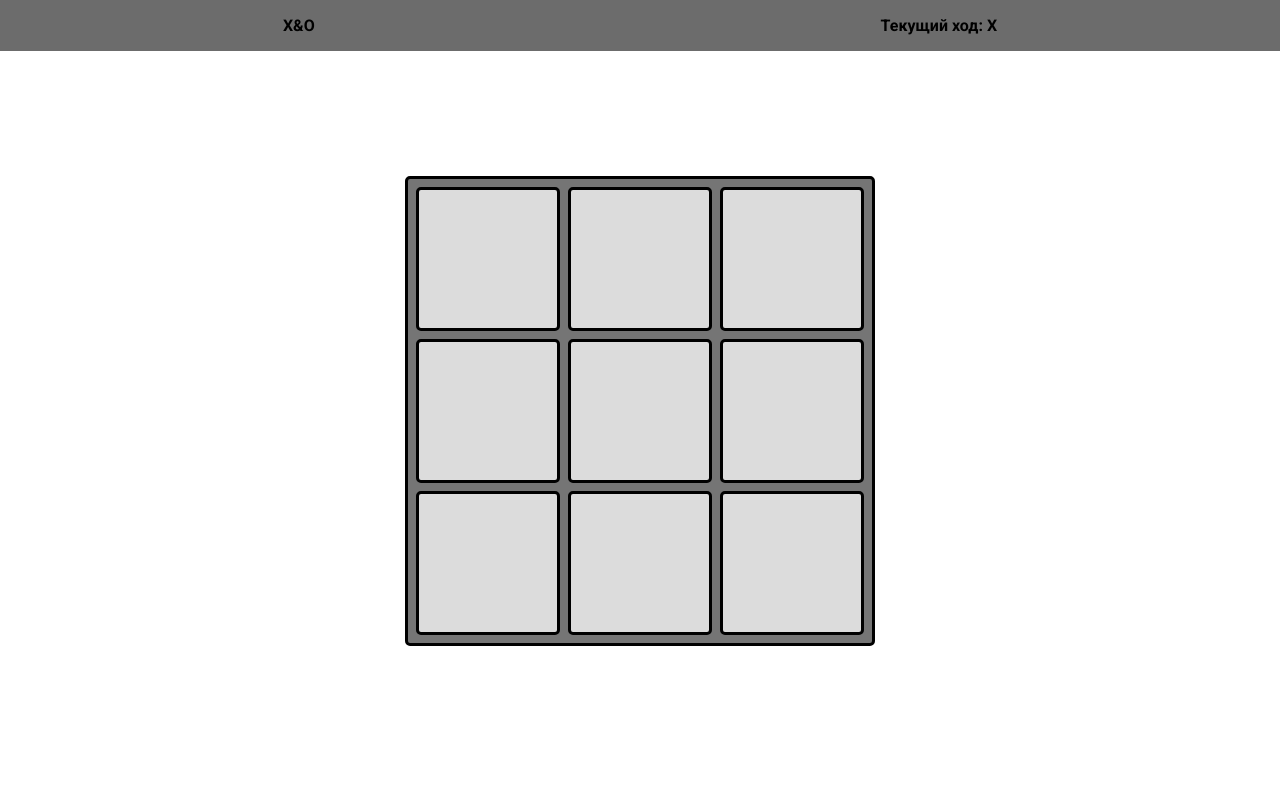
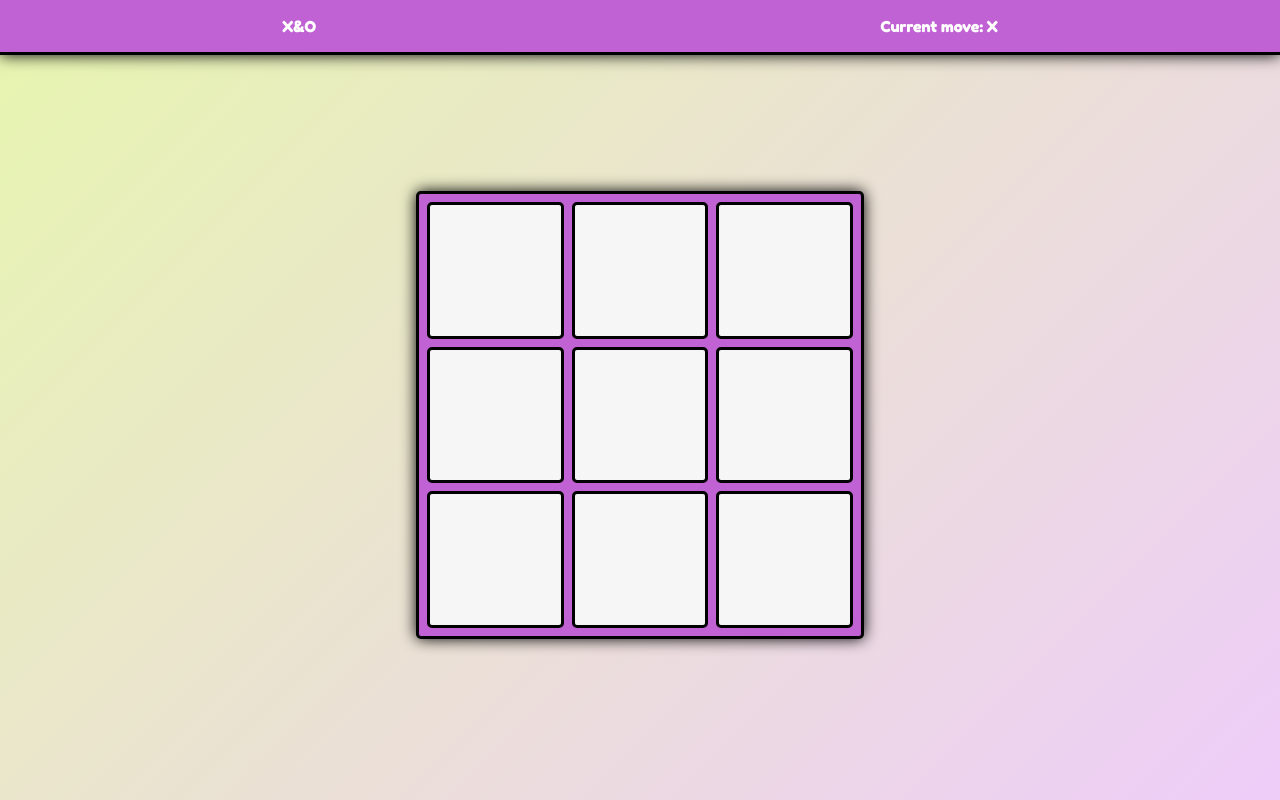
Before and after one commit to EmptyXNothing/XO, a website built with webpack: page index.html in a window 1280 px wide. Built offline with nearby package versions, Linux system fonts and the light colour scheme.

Commit message:
add style for components

```diff
--- a/index.html
+++ b/index.html
@@ -11,7 +11,7 @@
             <span class="part-logo">X<span class="little-symbol">&</span><span class="part-logo">O</span>
         </div>
         <div>
-            Текущий ход: <span class="current-move">X</span>
+            Current move: <span class="current-move">X</span>
         </div>
     </header>
 
--- a/src/index.js
+++ b/src/index.js
@@ -8,6 +8,7 @@ button.classList.add('btn')
 
 
 const createSquares = () => {
+  game.style.display = 'grid';
   state.currentMove = 'X'
   indicatorMove.textContent = state.currentMove;
   state.status = 'game'
@@ -15,7 +16,7 @@ const createSquares = () => {
   state.squares.forEach(square => {
     const div = document.createElement("div");
     div.classList.add("square");
-    div.textContent = square.text;
+    square.item = div;
     game.append(div);
   })
 }
@@ -23,15 +24,15 @@ const createSquares = () => {
 // состояние сайта
 const state = {
   squares: [
-    { text: '', isClicked: false },
-    { text: '', isClicked: false },
-    { text: '', isClicked: false },
-    { text: '', isClicked: false },
-    { text: '', isClicked: false },
-    { text: '', isClicked: false },
-    { text: '', isClicked: false },
-    { text: '', isClicked: false },
-    { text: '', isClicked: false },
+    { isClicked: false, item: null },
+    { isClicked: false, item: null },
+    { isClicked: false, item: null },
+    { isClicked: false, item: null },
+    { isClicked: false, item: null },
+    { isClicked: false, item: null },
+    { isClicked: false, item: null },
+    { isClicked: false, item: null },
+    { isClicked: false, item: null },
   ],
   currentMove: 'X',
   status: 'game',
@@ -48,29 +49,11 @@ const combinations = [
   [6, 4, 2],
 ];
 
-// const isWin = () => {
-//   const squares = document.querySelectorAll('.square');
-//   for (let comb of combo){
-//     let count = 0;
-//     if (squares[comb[0]].textContent === state.currentMove){
-//       count+=1;
-//     }
-//     if (squares[comb[1]].textContent === state.currentMove){
-//       count+=1;
-//     }
-//     if (squares[comb[2]].textContent === state.currentMove){
-//       count+=1;
-//     }
-//     if (count === 3){
-//       return true;
-//     }
-//   };
-//   return false;
-// };
 
 
 const isWin = () => {
   const squares = document.querySelectorAll('.square');
+
   for (const combination of combinations) {
     const squaresCurrentMove = combination.filter(i => squares[i].textContent === state.currentMove);
     console.log(squaresCurrentMove)
@@ -81,21 +64,25 @@ const isWin = () => {
   return false;
 }
 
+// const is_draw = () => {
+
+// }
+
 const renderWin = () => {
-  indicatorMove.textContent = 'Игра окончена'
+  indicatorMove.textContent = 'game over'
   game.innerHTML = ''
   state.status = 'finish'
   const span = document.createElement('span')
-  span.textContent = 'Победа ' + state.currentMove
+  span.textContent = 'Win ' + state.currentMove
   game.append(span)
-  // game.style.display = 'flex'
-  // game.style.background = 'white'
-  // game.style.justifyContent = 'center'
-  // game.style.border = 'none'
-  // game.style.alignItems = 'center'
+  const div = document.createElement('div');
+  div.classList.add('win');
+  div.append(span);
+  div.append(button);
   span.style.fontSize = '32px'
-  game.append(button)
-  button.textContent = 'Играть снова'
+  game.style.display = 'flex'
+  game.append(div);
+  button.textContent = 'Retry'
 }
 
 game.addEventListener('click', (e) => {
@@ -118,39 +105,3 @@ game.addEventListener('click', (e) => {
 });
 
 createSquares();
-// обходим все элементы
-// state.squares.forEach(square => {
-//   const div = document.createElement("div");
-//   div.classList.add("square");
-//   div.textContent = square.text;
-//   game.append(div);
-//   div.addEventListener('click', ()=>{
-//     if (square.isClicked === false && state.status === 'game'){
-//       square.isClicked = true;
-//       div.textContent = state.currentMove;
-//       if (isWin()){
-//         game.innerHTML = ''
-//         state.status = 'finish'
-//         const span = document.createElement('span')
-//         span.textContent = 'Победа ' + state.currentMove
-//         game.append(span)
-//         game.style.display = 'flex'
-//         game.style.background = 'white'
-//         game.style.justifyContent = 'center'
-//         game.style.border = 'none'
-//         game.style.alignItems = 'center'
-//         span.style.fontSize = '32px'
-//         const button = document.createElement('button')
-//         game.append(button)
-//         button.textContent = 'Играть снова'
-//         game.style.flexDirection = 'column'
-//         button.style.padding = '10px'
-//         button.style.fontSize = '18px'
-
-//       };
-//       // изменение хода
-//       state.currentMove = state.currentMove === 'X' ? 'O' : 'X';
-//       indicatorMove.textContent = state.currentMove;
-//     }
-//   });
-// });
--- a/src/style.css
+++ b/src/style.css
@@ -1,10 +1,16 @@
 @import url('https://fonts.googleapis.com/css2?family=Fredoka:wght@300..700&family=Roboto:ital,wght@0,100;0,300;0,400;0,500;0,700;0,900;1,100;1,300;1,400;1,500;1,700;1,900&display=swap');
 
 *{
-    font-family: "Roboto", serif;
+    font-family: "Fredoka", serif;
     font-weight: 700;
     margin: 0;
     padding: 0;
+    box-sizing: border-box;
+}
+
+body {
+    height: 100vh;
+    background: linear-gradient(135deg, rgba(2,0,36,1) 0%, rgba(229,245,168,0.9247646812631303) 0%, rgba(216,139,241,0.4345686028317577) 100%);
 }
 
 .part-logo{
@@ -24,9 +30,12 @@
 header{
     display: flex;
     padding: 1em 0;
-    background-color: rgb(108, 108, 108);
+    border-bottom: 3px solid black;
+    background-color: #C062D3;
+    color: white;
     justify-content: space-around;
     width: 100%;
+    box-shadow: 0px 0px 15px black;
 }
 
 main{
@@ -48,12 +57,13 @@ main{
     border-radius: 5px;
     grid-template-columns: repeat(3, 1fr);
     grid-template-rows: repeat(3, 1fr);
-    background-color: rgb(117, 117, 117);
+    background-color: #C062D3;
+    box-shadow: 0px 0px 15px black;
 }
 
 .square{
     border-radius: 5px;
-    background: rgb(220, 220, 220);
+    background: rgb(246, 246, 246);
     border: 3px solid black;
     display: flex;
     justify-content: center;
@@ -63,9 +73,22 @@ main{
 
 .btn{
     padding:10px;
+    color: rgb(0, 0, 0);
     font-size: 18px;
+    border-radius: 5px;
+    background:white;
 }
 
+.win {
+    width: 100%;
+    color: white;
+    gap: 2em;
+    height: 100%;
+    justify-content: center;
+    align-items: center;
+    display: flex;
+    flex-direction: column;
+}
 @media (max-width: 700px) {
     .game {
         width: 60vw;
```
